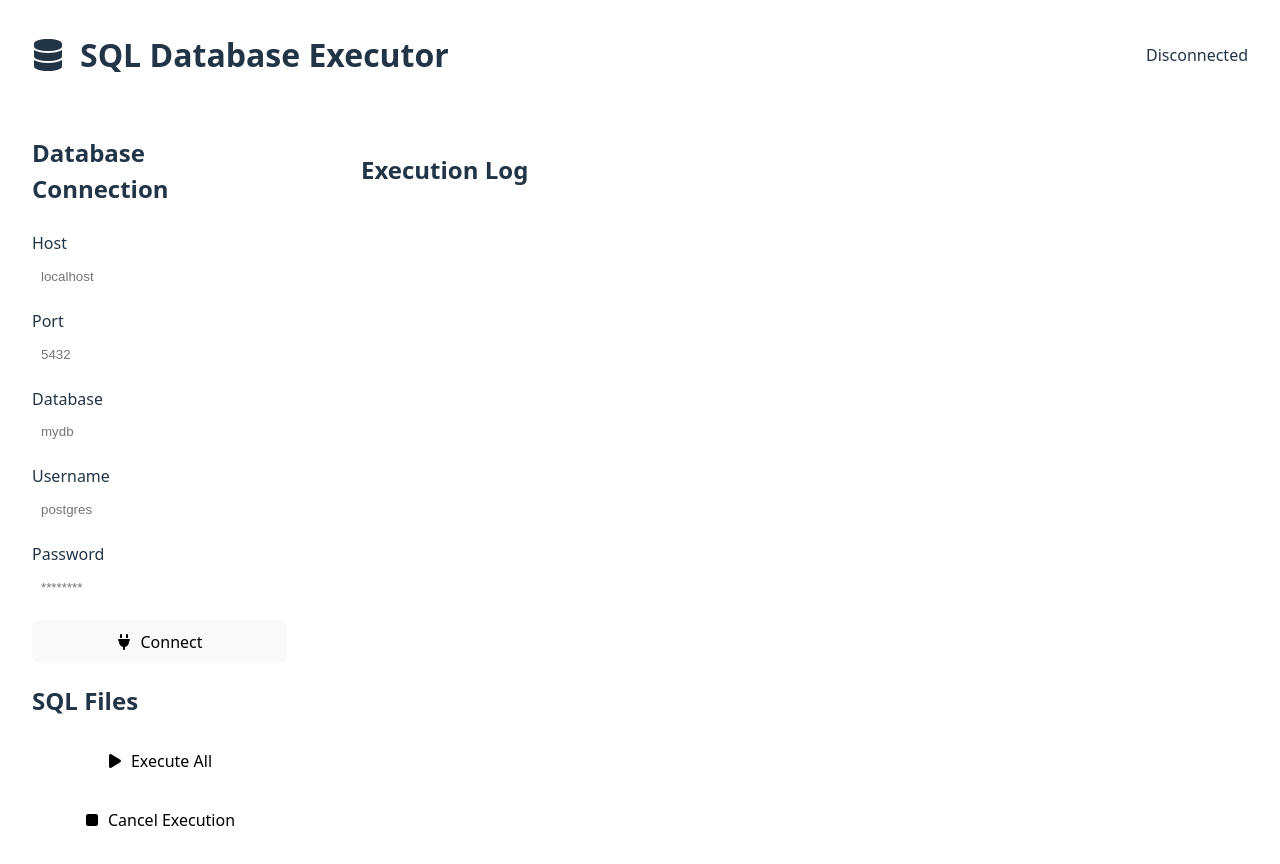
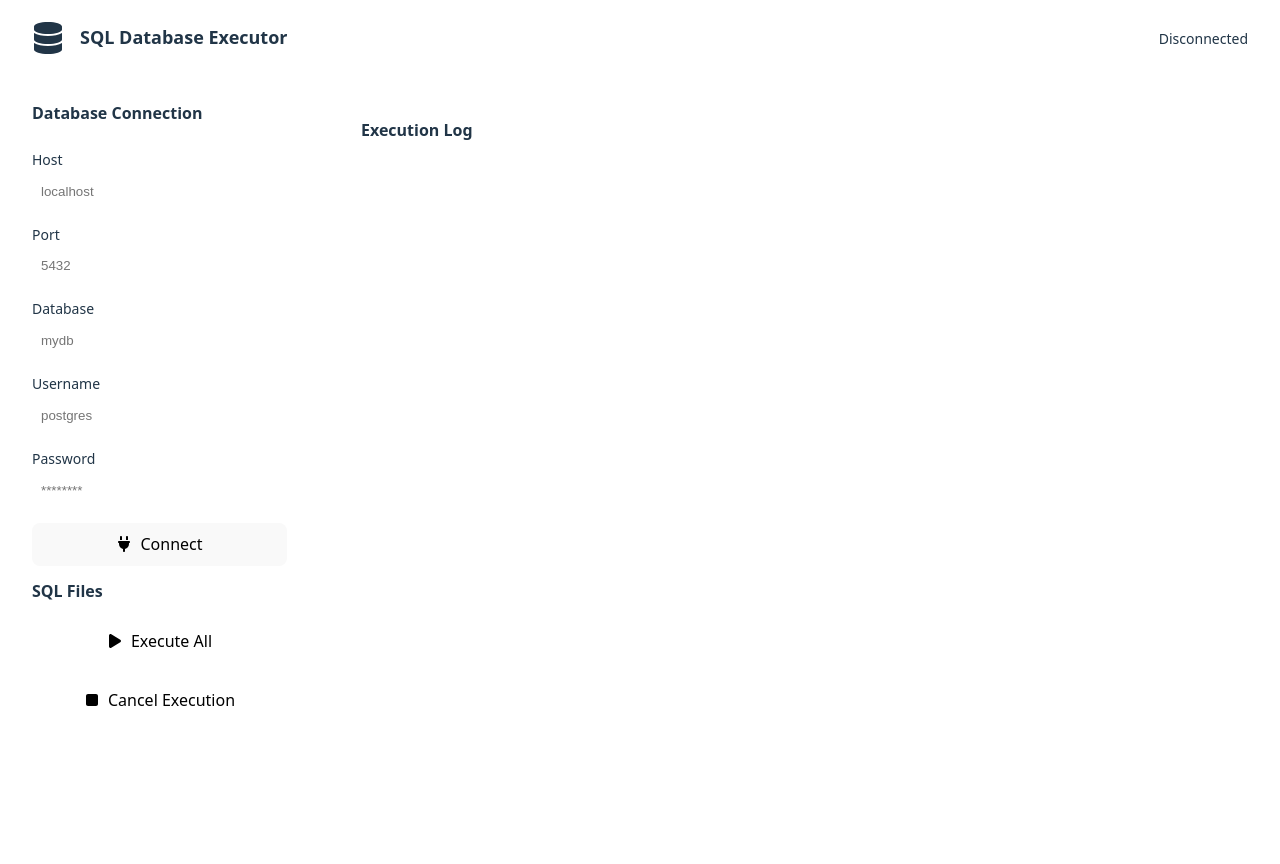
Before and after one commit to otaviozerotwo/sql_database_executor, a React (Vite) app in the folder renderer/: page / in a window 1280 px wide. Shown: the top 864 px of the page. After the commit the page ends 800 px from the top, so only its background shows below. Built offline with nearby package versions, Linux system fonts and the light colour scheme.

Commit message:
style: ajuste tamanhos títulos

```diff
--- a/renderer/src/App.css
+++ b/renderer/src/App.css
@@ -24,6 +24,14 @@
   align-items: center;
   justify-content: center;
   gap: 1rem;
+
+  h1 {
+    font-size: 18px;
+  }
+}
+
+.conn-status-description {
+  font-size: 14px;;
 }
 
 .aside {
@@ -36,6 +44,7 @@
 .form-title {
   margin: 0;
   padding: 1.5rem 0;
+  font-size: 16px;
 }
 
 .form-group {
@@ -45,6 +54,7 @@
 }
 
 .form-label {
+  font-size: 14px;
   margin-bottom: 0.3rem;
 }
 
@@ -68,7 +78,14 @@
   cursor: not-allowed;
 }
 
+.sql-files-title {
+  font-size: 16px;
+}
+
 .main {
+  display: flex;
+  flex-direction: column;
+  justify-content: space-between;
   margin: 1.5rem;
   border: 1px solid rgba(255, 255, 255, 0.2);
   border-radius: 6px;
@@ -78,6 +95,7 @@
   margin: 0;
   padding: 1rem;
   border-bottom: 1px solid rgba(255, 255, 255, 0.1);
+  font-size: 16px;
 }
 
 .main-content-empty {
@@ -88,3 +106,8 @@
   padding: 2rem;
   color: rgba(255, 255, 255, 0.6);
 }
+
+.main-footer {
+  padding: 1rem;
+  border-top: 1px solid rgba(255, 255, 255, 0.1);
+}
--- a/renderer/src/App.jsx
+++ b/renderer/src/App.jsx
@@ -68,11 +68,14 @@ function App() {
           </div>
         </aside>
         <main className='main'>
-          <h2 className='main-title'>Execution Log</h2>
+          <div className="main-heade">
+            <h2 className='main-title'>Execution Log</h2>
+          </div>
           <div className='main-content-empty'>
             <FaTerminal size={48} />
             <p>No execution logs yet. Connect to database and upload SQL files to start.</p>
           </div>
+          <div className="main-footer"></div>
         </main>
       </div>
     </>
```
Also changed, not shown: 1 other file (tests, documents, lock files or other folders).
